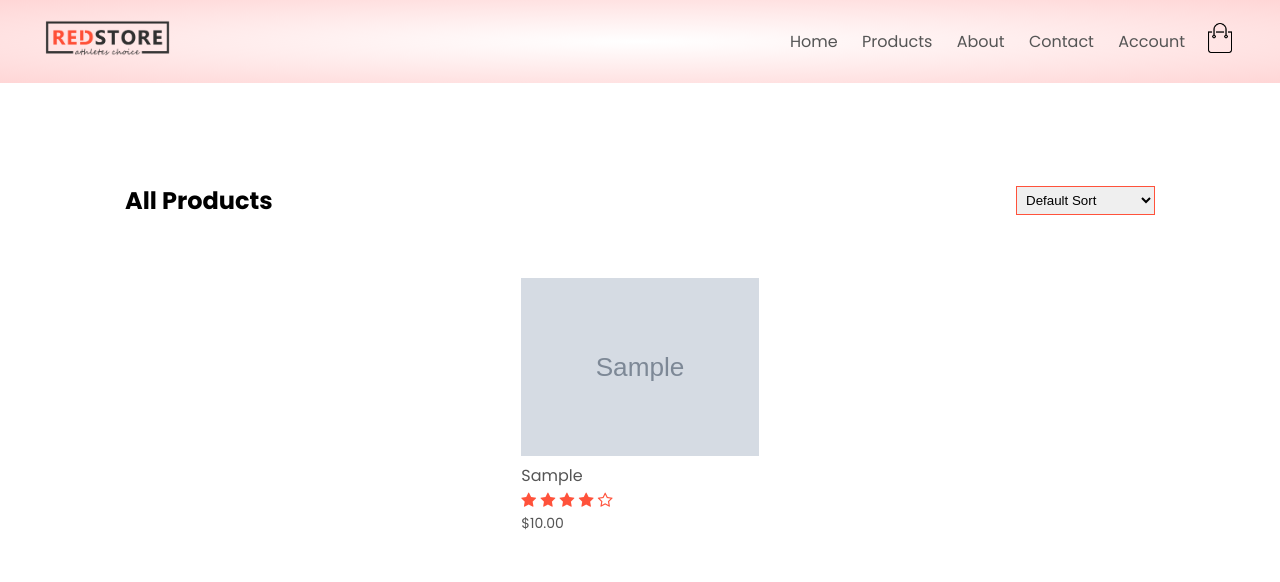
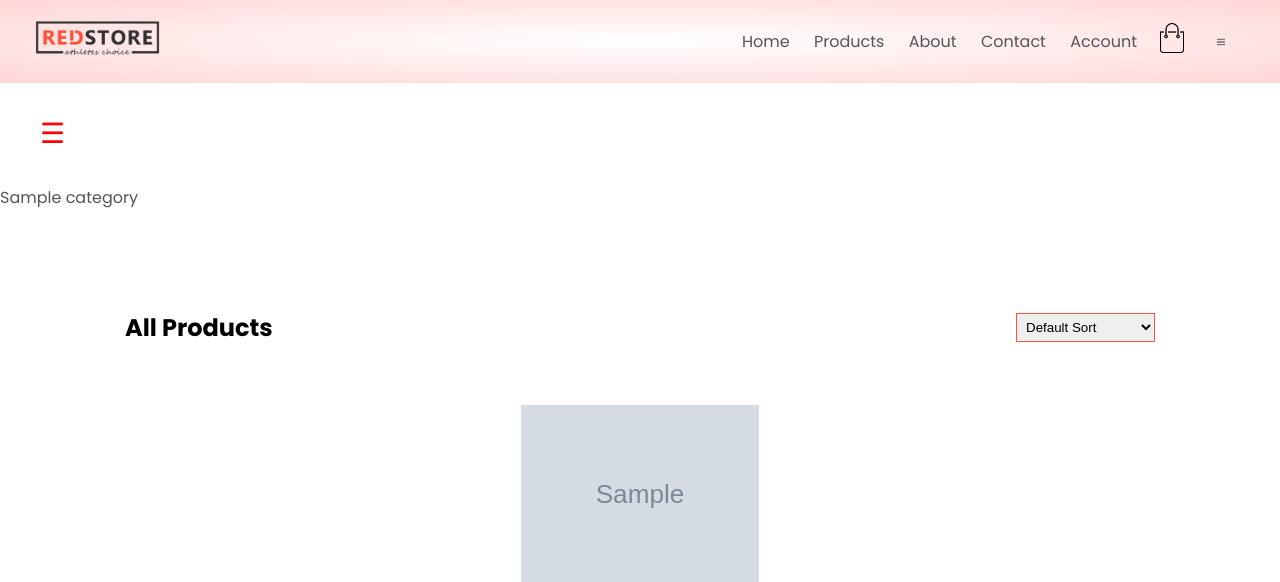
Before and after one commit to shifanct/RED-STORE, a Django app: page /products/ in a window 1280 px wide. Shown: the top 582 px of the page. Run offline with Django 5.2, Linux system fonts and the light colour scheme; a user stored in the database is signed in; tables that the repository leaves empty hold one stand-in row (values such as "Sample post"); grey boxes marked "Sample" are stand-in pictures.

Commit message:
listing products based on category

```diff
--- a/redstore/products/views.py
+++ b/redstore/products/views.py
@@ -6,7 +6,14 @@ from django.contrib.auth.decorators import login_required
 # Create your views here.
 @login_required(login_url='/login')
 def product_list(request):
-    all_products = Products.objects.all()
+    all_category = Category.objects.values_list('name',flat=True)
+    if request.GET.get('category'):
+        category = request.GET.get('category')
+        print(category)
+        category_obj = Category.objects.get(name = category)
+        all_products = category_obj.category_products.all()
+    else:
+        all_products = Products.objects.all()
     paginator = Paginator(all_products, 8)
 
     page_param = request.GET.get('page')
@@ -31,6 +38,7 @@ def product_list(request):
     pages_list = list(range(1, num_of_pages + 1))
 
     return render(request, 'products.html', {
+        'available_category': all_category,
         'products': page_products,
         'pages': pages_list,
         'current_page': page_products.number
--- a/redstore/static/css/style.css
+++ b/redstore/static/css/style.css
@@ -7,6 +7,7 @@
 body{
     font-family: 'Poppins', sans-serif;
 }
+
 
 /* Forgot Password Specific */
 .form-container h2 {
--- a/redstore/templates/products.html
+++ b/redstore/templates/products.html
@@ -3,7 +3,45 @@
 
 {% block content %}
 
-    <!-- All Products -->
+<!-- Internal CSS for the hamburger icon -->
+<style>
+  .menu-icon {
+    font-size: 28px;
+    color: red;
+    cursor: pointer;
+    padding: 10px;
+    display: inline-block;
+  }
+
+  .navbar {
+    display: flex;
+    align-items: center;
+    padding-left: 10px;
+  }
+</style>
+
+<!-- Navbar with hamburger icon -->
+<div class="navbar">
+  <span class="menu-icon" onclick="myFunction()">☰</span>
+</div>
+
+<div id="categories">
+    {% for category in available_category %}
+    <a href="{% url 'product_list' %}?category={{ category  }}">{{ category }}</a><br>
+    {% endfor %}
+</div>
+
+<script>
+    function myFunction(){
+        if (document.getElementById('categories').style.display == 'none')
+        {
+            document.getElementById('categories').style.display = 'block';
+        }
+        else{
+             document.getElementById('categories').style.display = 'none';
+        }
+    }
+</script>
 
 <div class="small-container">
     <div class="row row-2">
@@ -33,6 +71,7 @@
         </div>
         {% endfor %}
     </div>
+
     <div class="page-btn">
         {% for page in pages %}
             <a href="?page={{ page }}"><span>{{ page }}</span></a>
@@ -44,9 +83,7 @@
     </div>
 </div>
 
-
 <!-- javascript -->
-
 <script>
     var MenuItems = document.getElementById("MenuItems");
     MenuItems.style.maxHeight = "0px";
```
Also changed, not shown: redstore/templates/index.html (deleted, +0 -99 lines). Lines whose indentation alone changed are shown as unchanged.
